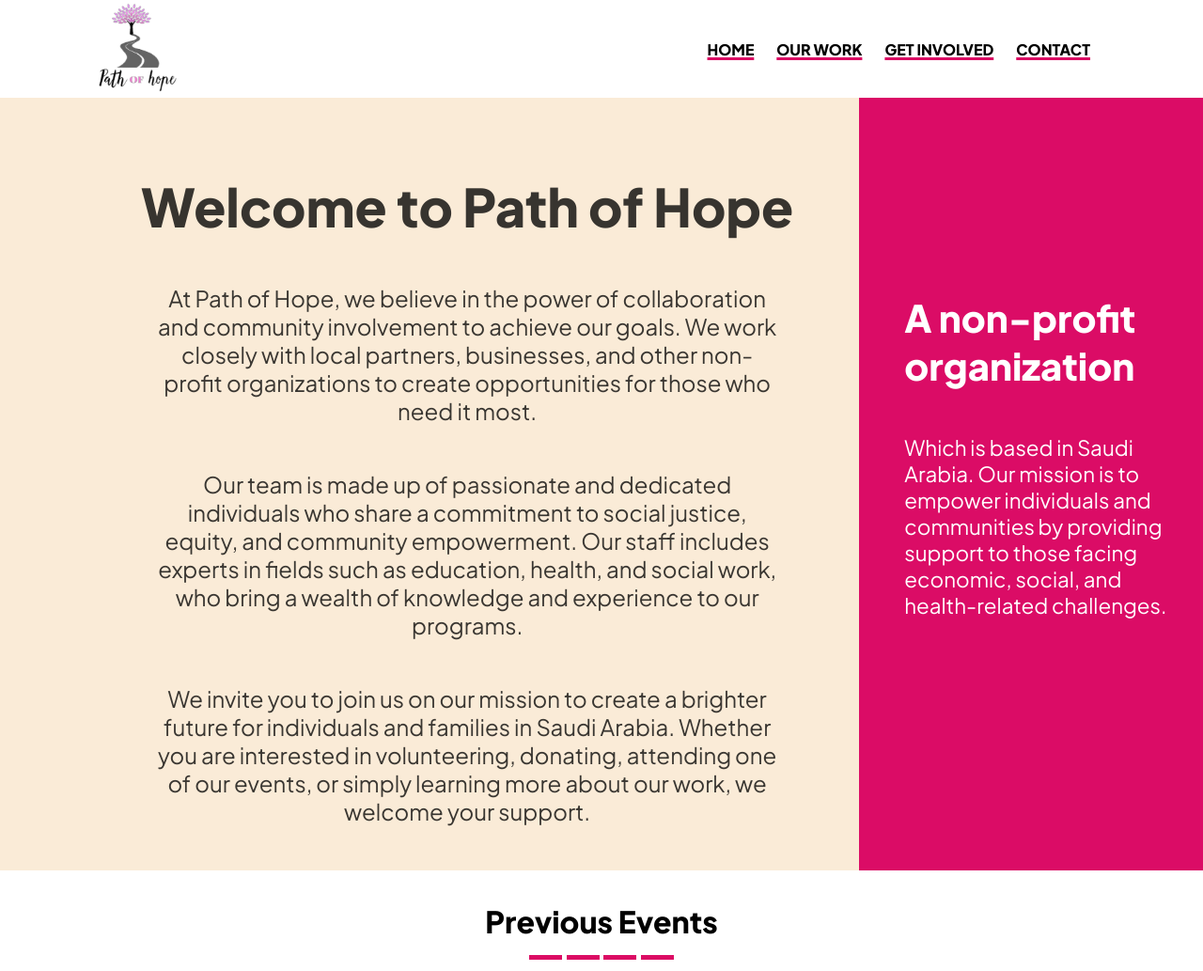
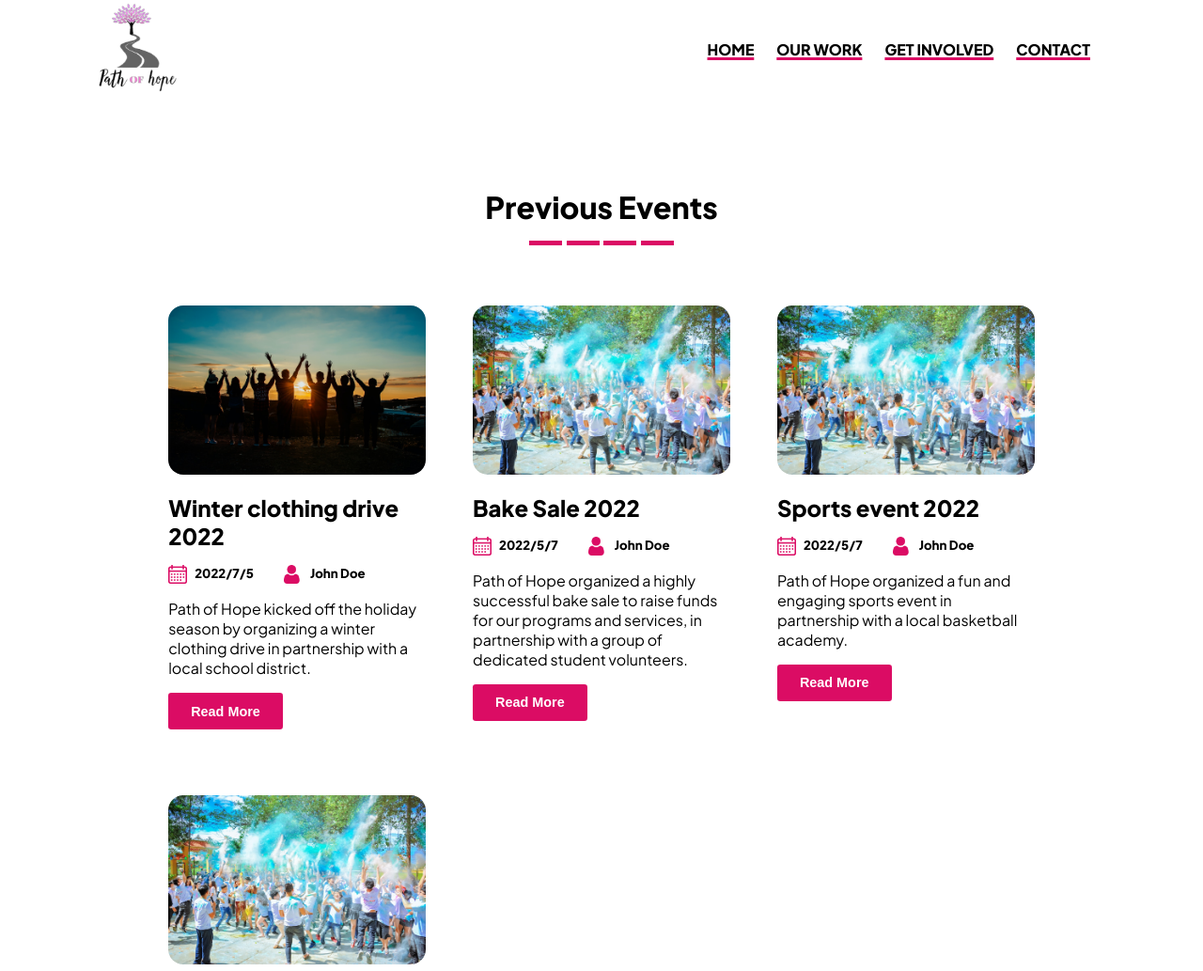
Before and after one commit to Qubit1010/Path-of-Hope, a plain HTML site: page work.html in a window 1280 px wide. Shown: the top 1033 px of the page at 94% size. Drawn offline with Linux system fonts and the light colour scheme.

Commit message:
layout changed!

```diff
--- a/work.html
+++ b/work.html
@@ -34,42 +34,6 @@
     </header>
     <!-- Main Content -->
     <main>
-      <!-- Our Page Main Section -->
-      <section class="our-work-main-section">
-        <!-- left Block -->
-        <div class="left-block">
-          <h2>Welcome to Path of Hope</h2>
-          <p>
-            At Path of Hope, we believe in the power of collaboration and
-            community involvement to achieve our goals. We work closely with
-            local partners, businesses, and other non-profit organizations to
-            create opportunities for those who need it most.
-          </p>
-          <p>
-            Our team is made up of passionate and dedicated individuals who
-            share a commitment to social justice, equity, and community
-            empowerment. Our staff includes experts in fields such as education,
-            health, and social work, who bring a wealth of knowledge and
-            experience to our programs.
-          </p>
-          <p>
-            We invite you to join us on our mission to create a brighter future
-            for individuals and families in Saudi Arabia. Whether you are
-            interested in volunteering, donating, attending one of our events,
-            or simply learning more about our work, we welcome your support.
-          </p>
-        </div>
-        <!-- Right Block -->
-        <div class="right-block">
-          <h2>A non-profit organization</h2>
-          <p>
-            Which is based in Saudi Arabia. Our mission is to empower
-            individuals and communities by providing support to those facing
-            economic, social, and health-related challenges.
-          </p>
-        </div>
-      </section>
-
       <!-- Previous Event Section -->
       <section id="previous-event" class="previous-event-section">
         <!-- Heading -->
```
